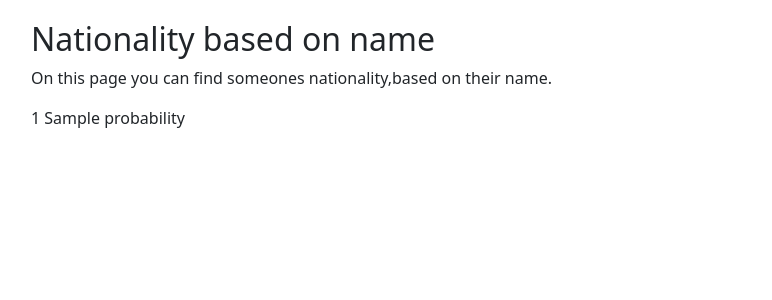
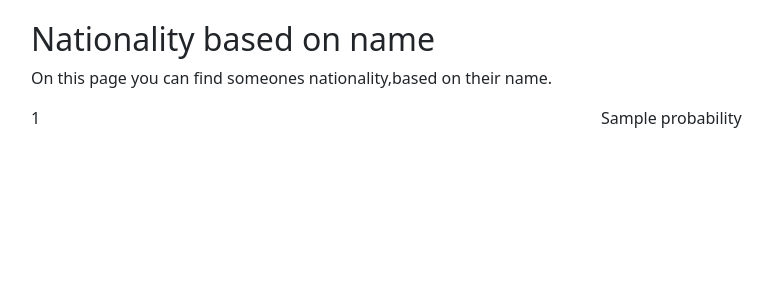
Before and after one commit to jack-hermanson/cis200, a Flask app: template main/web/templates/sandbox/nationality.html in a window 1280 px wide. Shown: the part 56-356 px from the top of the page, without its empty margins (51-823 px from the left). Run offline with Flask 2, Linux system fonts and the light colour scheme; the template is opened without the code that fills it: most values are stand-ins (such as "Sample title", 1, 10 or a date in 2020); some libraries are stand-ins or nearby versions.

Commit message:
Update nationality.html

```diff
--- a/main/web/templates/sandbox/nationality.html
+++ b/main/web/templates/sandbox/nationality.html
@@ -11,9 +11,17 @@
         </div>
     </div>
     <div class="row">
-        <div class="col-12">
+        <div class="col-12 col-lg-6">
             {{ nationality_data["country"][0]["country_id"] }}
+          <div class =".alert.alert-secondary">
+
+          </div>
+        </div>
+        <div class="col-12 col-lg-6">
             {{ nationality_data["country"][0]["probability"] }}
+            <div class= ".alert.alert-danger">
+
+            </div>
         </div>
     </div>
 {% endblock body %}
```
